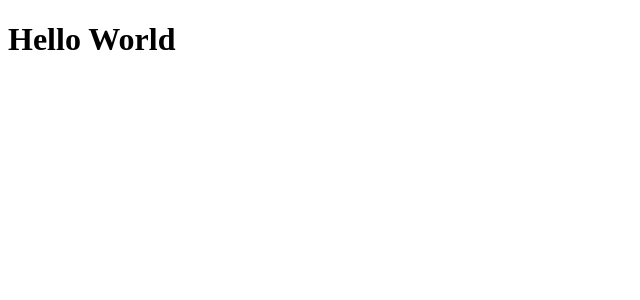
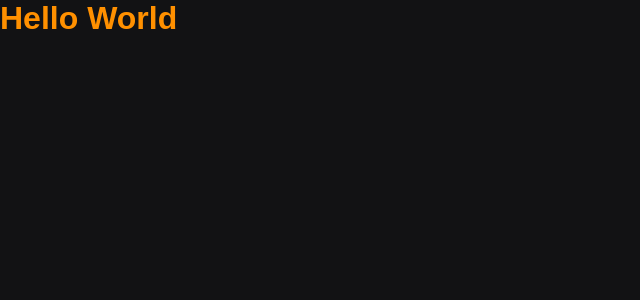
Before and after one commit to zangeronimo/curso-nextjs, a Next.js app: page / in a window 1280 px wide. Shown: the top 300 px of the page, without its empty margins (0-640 px from the left). Built offline with nearby package versions, Linux system fonts and the light colour scheme.

Commit message:
adicionado styled-component ao projeto

```diff
--- /dev/null
+++ b/babel.config.js
@@ -0,0 +1,4 @@
+module.exports = {
+    presets: ["next/babel"],
+    plugins: [["styled-components", { "ssr": true }]]
+}
--- a/package.json
+++ b/package.json
@@ -10,11 +10,14 @@
   "dependencies": {
     "next": "10.0.5",
     "react": "17.0.1",
-    "react-dom": "17.0.1"
+    "react-dom": "17.0.1",
+    "styled-components": "^5.2.1"
   },
   "devDependencies": {
     "@types/node": "^14.14.22",
     "@types/react": "^17.0.0",
+    "@types/styled-components": "^5.1.7",
+    "babel-plugin-styled-components": "^1.12.0",
     "typescript": "^4.1.3"
   }
 }
--- a/src/pages/_app.tsx
+++ b/src/pages/_app.tsx
@@ -1,5 +1,12 @@
+import GlobalStyles from '../styles/GlobalStyles';
+
 function MyApp({ Component, pageProps }) {
-  return <Component {...pageProps} />
+  return (
+    <>
+      <GlobalStyles />
+      <Component {...pageProps} />
+    </>
+  )
 }
 
 export default MyApp
--- /dev/null
+++ b/src/pages/_document.tsx
@@ -0,0 +1,30 @@
+import Document, { DocumentContext } from 'next/document'
+import { ServerStyleSheet } from 'styled-components'
+
+export default class MyDocument extends Document {
+  static async getInitialProps(ctx: DocumentContext) {
+    const sheet = new ServerStyleSheet()
+    const originalRenderPage = ctx.renderPage
+
+    try {
+      ctx.renderPage = () =>
+        originalRenderPage({
+          enhanceApp: (App) => (props) =>
+            sheet.collectStyles(<App {...props} />),
+        })
+
+      const initialProps = await Document.getInitialProps(ctx)
+      return {
+        ...initialProps,
+        styles: (
+          <>
+            {initialProps.styles}
+            {sheet.getStyleElement()}
+          </>
+        ),
+      }
+    } finally {
+      sheet.seal()
+    }
+  }
+}
--- a/src/pages/index.tsx
+++ b/src/pages/index.tsx
@@ -1,7 +1,9 @@
+import { Title } from '../styles/pages/Home';
+
 export default function Home() {
   return (
     <div>
-      <h1>Hello World</h1>
+      <Title>Hello World</Title>
     </div>
   )
 }
--- /dev/null
+++ b/src/styles/GlobalStyles.ts
@@ -0,0 +1,14 @@
+import { createGlobalStyle } from "styled-components";
+
+export default createGlobalStyle`
+    * {
+        margin: 0;
+        padding: 0;
+    }
+
+    body {
+        background: #121214;
+        color: #fff;
+        font-family: Arial, Helvetica, sans-serif, Arial, Helvetica, sans-serif, sans-serif;
+    }
+`;
--- /dev/null
+++ b/src/styles/pages/Home.ts
@@ -0,0 +1,5 @@
+import styled from 'styled-components';
+
+export const Title = styled.h1`
+    color: #ff9000;
+`;
```
Also changed, not shown: src/pages/catalog/products/[slug].tsx (added, +9 -0 lines), 1 other file (tests, documents, lock files or other folders).
